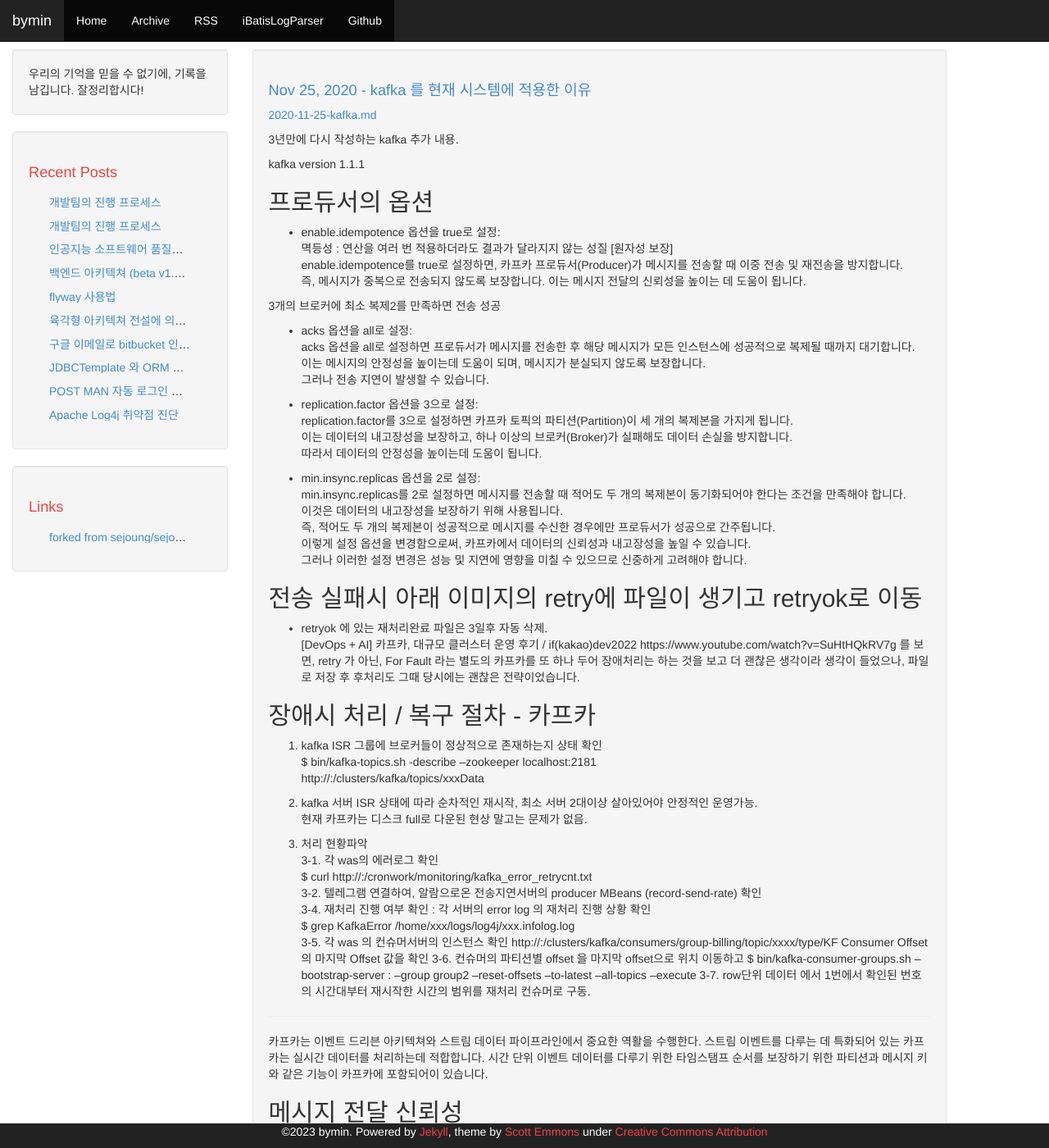
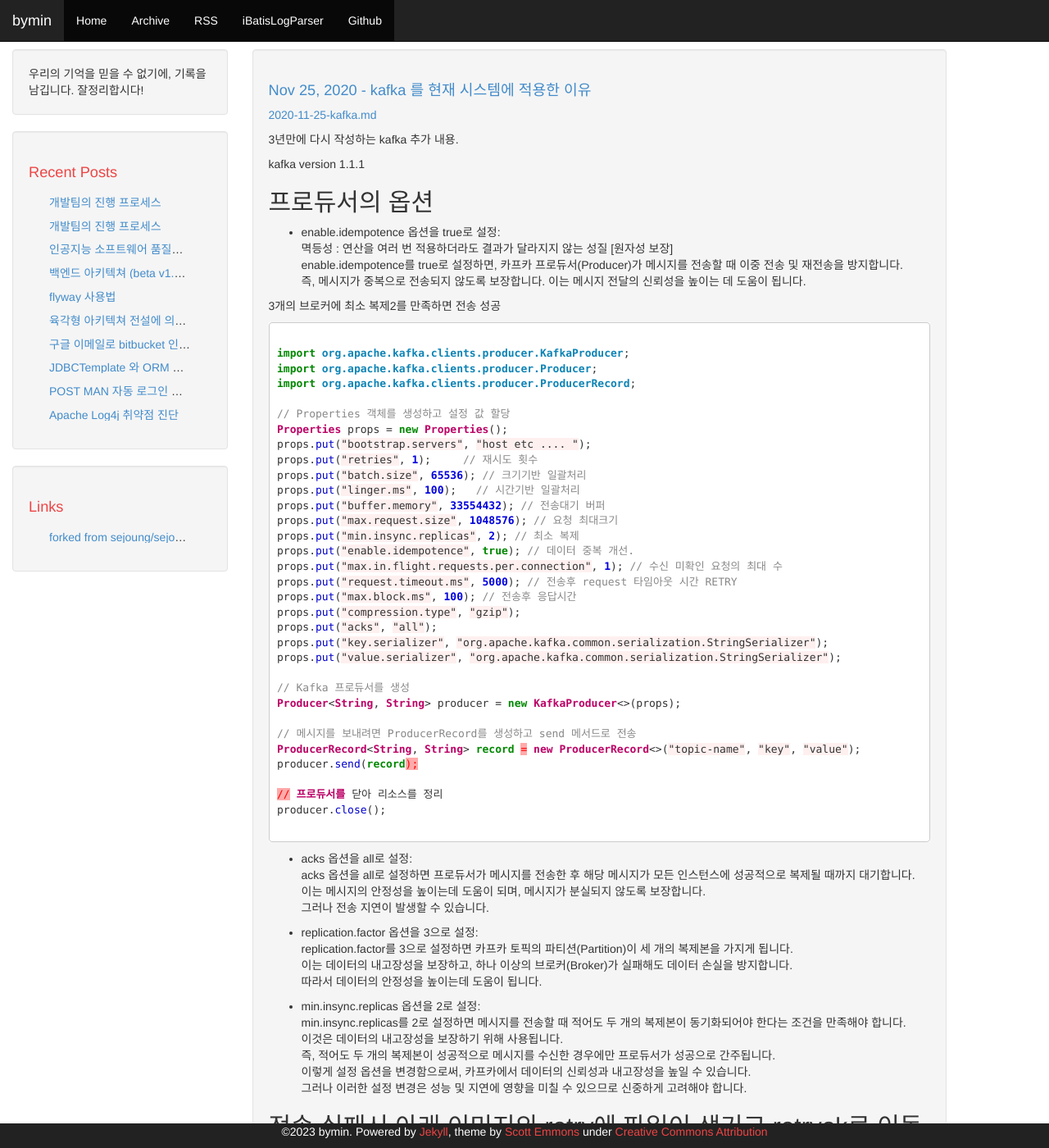
Before and after one commit to youngclown/youngclown.github.io, a Jekyll site: the page built from _posts/2020-11-25-kafka.md, in a window 1280 px wide and 1400 px high. Shown: the whole window at 82% size. Built offline with Jekyll 4.4.1, drawn with Linux system fonts in a browser that asks for light colours; comment, search, counter and statistics services are not loaded; some of the changed text lies outside the part shown.

Commit message:
(doc) : kafka history v2

````diff
--- a/_posts/2020-11-25-kafka.md
+++ b/_posts/2020-11-25-kafka.md
@@ -21,6 +21,43 @@
   이는 메시지 전달의 신뢰성을 높이는 데 도움이 됩니다.
 
 3개의 브로커에 최소 복제2를 만족하면 전송 성공
+
+
+```java
+
+import org.apache.kafka.clients.producer.KafkaProducer;
+import org.apache.kafka.clients.producer.Producer;
+import org.apache.kafka.clients.producer.ProducerRecord;
+
+// Properties 객체를 생성하고 설정 값 할당
+Properties props = new Properties();
+props.put("bootstrap.servers", "host etc .... ");
+props.put("retries", 1);     // 재시도 횟수
+props.put("batch.size", 65536); // 크기기반 일괄처리
+props.put("linger.ms", 100);   // 시간기반 일괄처리
+props.put("buffer.memory", 33554432); // 전송대기 버퍼
+props.put("max.request.size", 1048576); // 요청 최대크기
+props.put("min.insync.replicas", 2); // 최소 복제
+props.put("enable.idempotence", true); // 데이터 중복 개선.
+props.put("max.in.flight.requests.per.connection", 1); // 수신 미확인 요청의 최대 수
+props.put("request.timeout.ms", 5000); // 전송후 request 타임아웃 시간 RETRY
+props.put("max.block.ms", 100); // 전송후 응답시간
+props.put("compression.type", "gzip");
+props.put("acks", "all");
+props.put("key.serializer", "org.apache.kafka.common.serialization.StringSerializer");
+props.put("value.serializer", "org.apache.kafka.common.serialization.StringSerializer");
+
+// Kafka 프로듀서를 생성
+Producer<String, String> producer = new KafkaProducer<>(props);
+
+// 메시지를 보내려면 ProducerRecord를 생성하고 send 메서드로 전송
+ProducerRecord<String, String> record = new ProducerRecord<>("topic-name", "key", "value");
+producer.send(record);
+
+// 프로듀서를 닫아 리소스를 정리
+producer.close();
+
+```
 
 - acks 옵션을 all로 설정:
 acks 옵션을 all로 설정하면 프로듀서가 메시지를 전송한 후 해당 메시지가 모든 인스턴스에 성공적으로 복제될 때까지 대기합니다.
@@ -73,7 +110,8 @@
 
 -----
 
-카프카는 이벤트 드리븐 아키텍쳐와 스트림 데이터 파이프라인에서 중요한 역활을 수행한다. 스트림 이벤트를 다루는 데 특화되어 있는 카프카는 실시간 데이터를 처리하는데 적합합니다.
+카프카는 이벤트 드리븐 아키텍쳐와 스트림 데이터 파이프라인에서 중요한 역활을 수행하며,
+스트림 이벤트를 다루는 데 특화되어 있는 카프카는 실시간 데이터를 처리하는데 적합합니다.
 시간 단위 이벤트 데이터를 다루기 위한 타임스탬프 순서를 보장하기 위한 파티션과 메시지 키와 같은 기능이 카프카에 포함되어이 있습니다.
 
 
````
